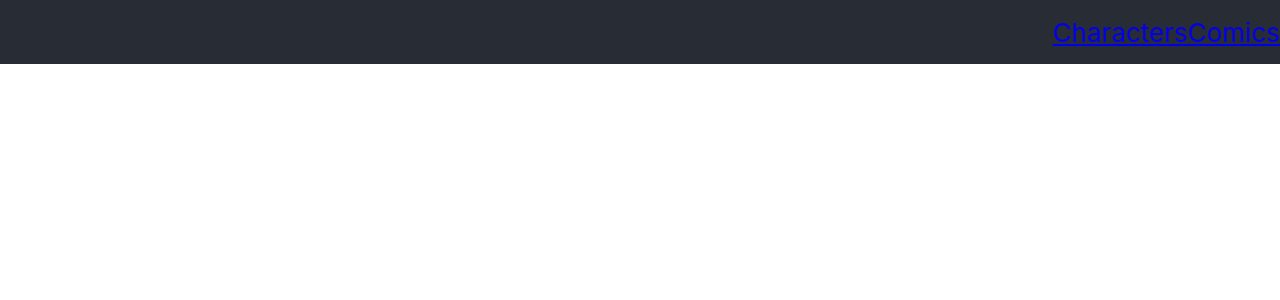
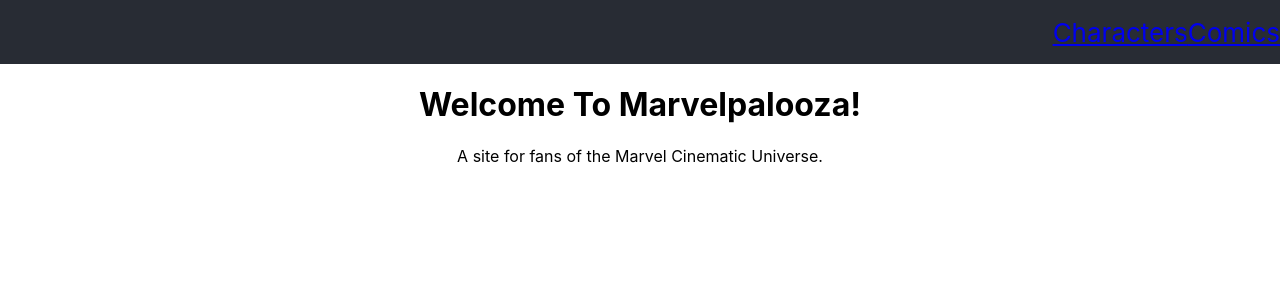
Before and after one commit to smclairecarden/marvel-poject, a React (Create React App) app: page / in a window 1280 px wide. Before the commit this address had no page. Shown: the top 300 px of the page. Built offline with nearby package versions, Linux system fonts and the light colour scheme.

Commit message:
create home page

```diff
--- a/src/App.js
+++ b/src/App.js
@@ -4,6 +4,7 @@
 import NavBar from './components/NavBar/NavBar';
 import Characters from './pages/Characters/Characters';
 import CharacterDetails from './pages/CharacterDetails/CharacterDetails';
+import HomePage from './pages/HomePage/HomePage';
 
 function App() {
 const [navItems, setNavItems] = useState([
@@ -18,6 +19,7 @@
         <Routes>
           <Route path="/characters" element={<Characters />}/>
           <Route path="/details" element={<CharacterDetails />}/>
+          <Route path="/" element={<HomePage />}/>
         </Routes>
       </>
     </div>
--- a/src/pages/CharacterDetails/CharacterDetails.jsx
+++ b/src/pages/CharacterDetails/CharacterDetails.jsx
@@ -1,6 +1,6 @@
 import { useState, useEffect } from 'react'
 import { getCharacterDetails } from '../../services/api-calls';
-import { useLocation } from 'react-router-dom';
+import { useLocation, Link } from 'react-router-dom';
 
 const CharacterDetails = (props) => {
   const [characterDetails, setCharacterDetails] = useState({})
@@ -14,17 +14,19 @@
 
   useEffect(() => {
     console.log(location.state.character.thumbnail.path)
-    setPhoto(`${location.state.character.thumbnail.path}/portrait_xlarge.jpg`)
+    setPhoto(`${location.state.character.thumbnail.path}/portrait_incredible.jpg`)
   }, [])
 
   return (
     <>
       <div>
         <>
-        <h1>{characterDetails.name} Details</h1>
+        <h1>{characterDetails.name}</h1>
         <img src={photo} alt="character" />
         <p>{characterDetails.description}</p>
-
+        <Link to="/characters">
+          <button>Back To List</button>
+        </Link>
         </>
       </div>
     </>
--- /dev/null
+++ b/src/pages/HomePage/HomePage.jsx
@@ -0,0 +1,10 @@
+const HomePage = () => {
+  return (
+    <>
+      <h1>Welcome To Marvelpalooza!</h1>
+      <p>A site for fans of the Marvel Cinematic Universe.</p>
+    </>
+  )
+}
+
+export default HomePage;
```
